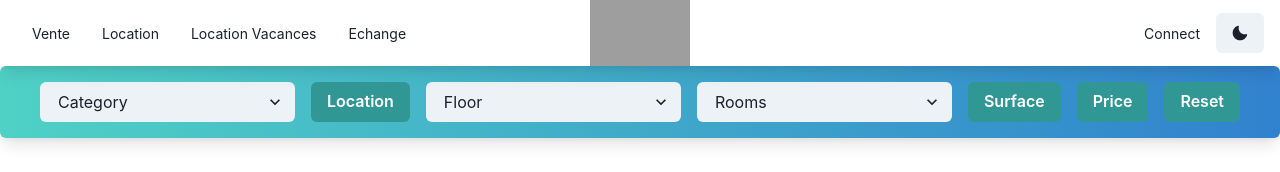
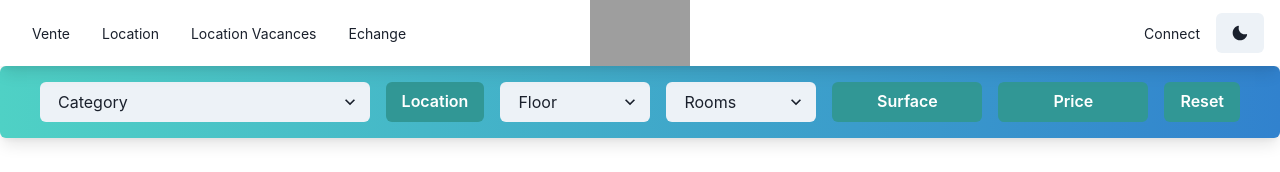
Before and after one commit to lokman-sassi/DARKOM, a React (Create React App) app: page / in a window 1280 px wide. Shown: the top 172 px of the page. Built offline with nearby package versions, Linux system fonts and the light colour scheme; no server answers; grey boxes are pictures that could not be loaded.

Commit message:
updated repository

```diff
--- a/src/SearchForm.js
+++ b/src/SearchForm.js
@@ -70,6 +70,30 @@ function SearchForm({ onFloorChange, onRoomsChange, onLocationChange, onCategory
     setPriceModalOpen(false);
   };
 
+const getSurfaceLabel = () => {
+   if(enteredMinSurface && enteredMaxSurface) {
+     return`${enteredMinSurface} to ${enteredMaxSurface} m²`;
+   } else if(enteredMinSurface) {
+     return `${enteredMinSurface} m² min`;
+   } else if(enteredMaxSurface) {
+     return `${enteredMaxSurface} m² max`;
+   } else {
+     return 'Surface';
+   }
+ };
+
+ const getPriceLabel = () => {
+  if(enteredMinPrice && enteredMaxPrice) {
+    return`${enteredMinPrice} to ${enteredMaxPrice} DZD`;
+  } else if(enteredMinSurface) {
+    return `${enteredMinPrice} DZD min`;
+  } else if(enteredMaxPrice) {
+    return `${enteredMaxPrice} DZD max`;
+  } else {
+    return 'Price';
+  }
+};
+
   return (
     <Box
       position="fixed"
@@ -105,6 +129,7 @@ function SearchForm({ onFloorChange, onRoomsChange, onLocationChange, onCategory
           value={selectedCategory}
           onChange={handleCategoryChange}
         >
+          {selectedCategory && <option value={selectedCategory}>Category: {selectedCategory}</option>}
           <option value="Appartement">Appartement</option>
           <option value="Niveau de Villa">Niveau de Villa</option>
           <option value="Villa">Villa</option>
@@ -120,9 +145,11 @@ function SearchForm({ onFloorChange, onRoomsChange, onLocationChange, onCategory
             boxShadow: 'xl',
           }}
           borderRadius="md"
+          minWidth="10px"
         >
           Location
         </Button>
+        {enteredLocation && <option value={enteredLocation}>Location: {enteredLocation}</option>}
         <Modal isOpen={locationModalOpen} onClose={() => setLocationModalOpen(false)}>
           <ModalOverlay />
           <ModalContent>
@@ -147,7 +174,10 @@ function SearchForm({ onFloorChange, onRoomsChange, onLocationChange, onCategory
           borderRadius="md"
           value={selectedFloor}
           onChange={handleFloorChange}
+          maxWidth="150px"
         >
+          <option value="">Floor</option>
+          {selectedFloor && <option value={selectedFloor}>Floor: {selectedFloor}</option>}
           <option value="">All</option>
           {Array.from({ length: 15 }, (_, i) => (
             <option key={i + 1} value={i + 1}>
@@ -168,7 +198,10 @@ function SearchForm({ onFloorChange, onRoomsChange, onLocationChange, onCategory
           borderRadius="md"
           value={selectedRooms}
           onChange={handleRoomsChange}
+          maxWidth="150px"
         >
+          <option value="">Rooms</option>
+          {selectedRooms && <option value={selectedRooms}>Rooms: {selectedRooms}</option>}
           <option value="">All</option>
           {Array.from({ length: 10 }, (_, i) => (
             <option key={i + 1} value={i + 1}>
@@ -185,8 +218,9 @@ function SearchForm({ onFloorChange, onRoomsChange, onLocationChange, onCategory
             boxShadow: 'xl',
           }}
           borderRadius="md"
+          minWidth="150px"
         >
-          Surface
+          {getSurfaceLabel()}
         </Button>
         <Modal isOpen={surfaceModalOpen} onClose={() => setSurfaceModalOpen(false)}>
           <ModalOverlay />
@@ -214,8 +248,9 @@ function SearchForm({ onFloorChange, onRoomsChange, onLocationChange, onCategory
             boxShadow: 'xl',
           }}
           borderRadius="md"
+          minWidth="150px"
         >
-          Price
+          {getPriceLabel()}
         </Button>
         <Modal isOpen={priceModalOpen} onClose={() => setPriceModalOpen(false)}>
           <ModalOverlay />
```
